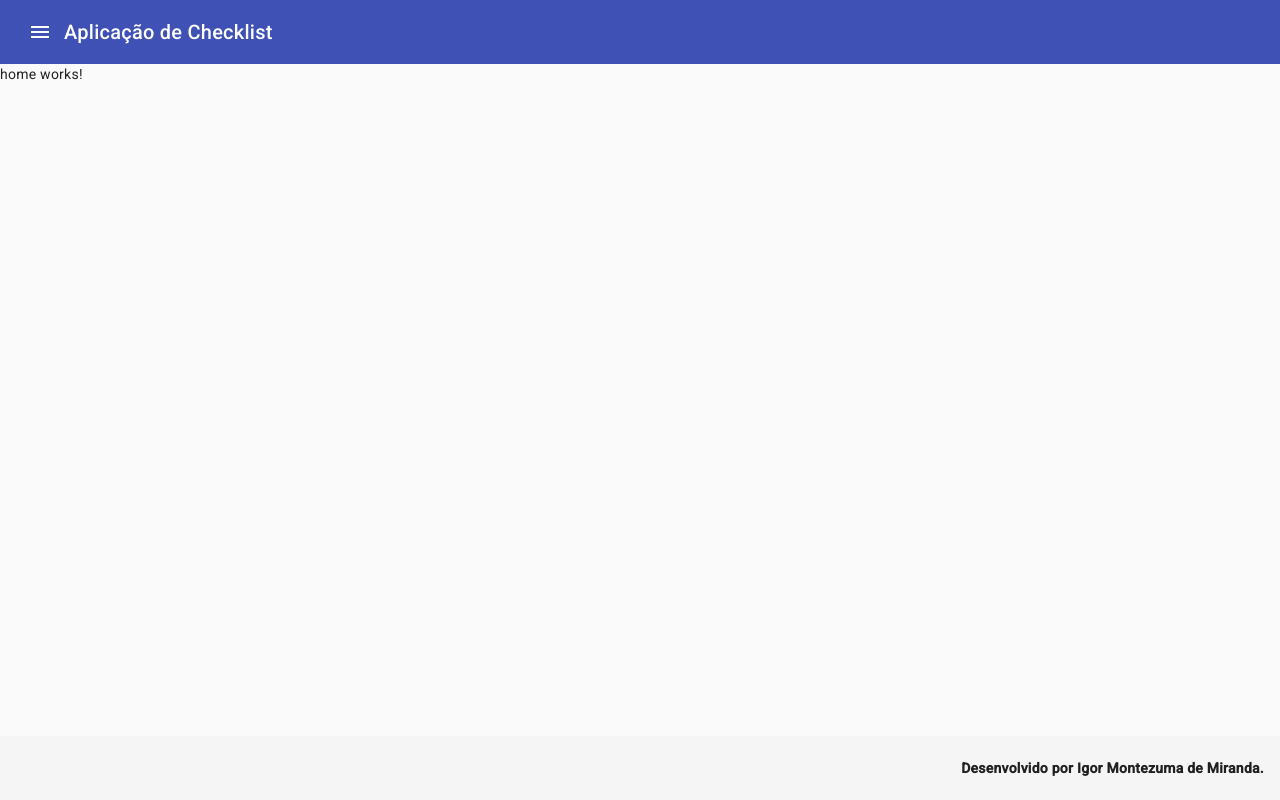
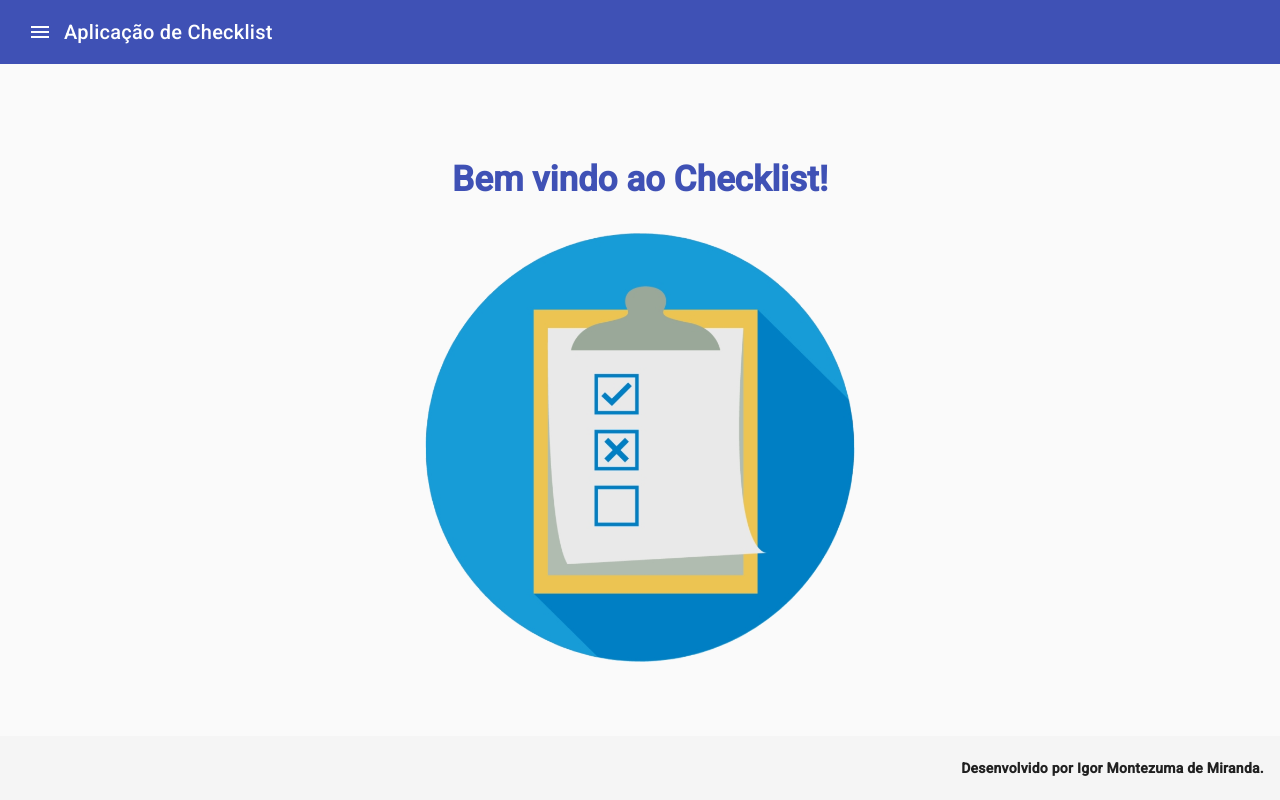
Before and after one commit to igor-montezuma-dev/checklist-app-angular, an Angular app: page / in a window 1280 px wide. Built offline with nearby package versions, Linux system fonts and the light colour scheme.

Commit message:
feat: Stilying home component

```diff
--- a/src/app/app-routing.module.ts
+++ b/src/app/app-routing.module.ts
@@ -3,8 +3,8 @@ import { RouterModule, Routes } from '@angular/router';
 import { CategoryComponent } from './components/category/category.component';
 import { ChecklistComponent } from './components/checklist/checklist.component';
 
+import { HomeComponent } from './components/home/home.component';
 import { PageNotFoundComponent } from './page-not-found/page-not-found.component';
-import { HomeComponent } from './home/home.component';
 
 const routes: Routes = [
   { path: '', component: HomeComponent },
--- a/src/app/app.module.ts
+++ b/src/app/app.module.ts
@@ -11,10 +11,10 @@ import { CategoryComponent } from './components/category/category.component';
 import { ChecklistEditComponent } from './components/checklist-edit/checklist-edit.component';
 import { ChecklistFormComponent } from './components/checklist-form/checklist-form.component';
 import { ChecklistComponent } from './components/checklist/checklist.component';
+import { HomeComponent } from './components/home/home.component';
 import { DialogComponent } from './dialog/dialog.component';
 import { FooterComponent } from './footer/footer.component';
 import { HeaderComponent } from './header/header.component';
-import { HomeComponent } from './home/home.component';
 import { MaterialModule } from './material.module';
 import { PageNotFoundComponent } from './page-not-found/page-not-found.component';
 
--- a/src/app/components/category/category.component.ts
+++ b/src/app/components/category/category.component.ts
@@ -19,7 +19,7 @@ export class CategoryComponent implements OnInit {
   constructor(
     private dialog: MatDialog,
     private categoryService: CategoryService,
-    private SnackbarService: SnackbarService
+    private snackbarService: SnackbarService
   ) {}
 
   ngOnInit(): void {
@@ -43,7 +43,7 @@ export class CategoryComponent implements OnInit {
       .afterClosed()
       .subscribe((resp) => {
         if (resp) {
-          this.SnackbarService.showSnackBar('Categoria atualizada!', 'ok');
+          this.snackbarService.showSnackBar('Categoria atualizada!', 'ok');
         }
       });
   }
@@ -60,7 +60,7 @@ export class CategoryComponent implements OnInit {
       .afterClosed()
       .subscribe((resp) => {
         if (resp) {
-          this.SnackbarService.showSnackBar('Categoria removida!', 'ok');
+          this.snackbarService.showSnackBar('Categoria removida!', 'ok');
         } else {
           console.log('Erro ao remover categoria.');
         }
@@ -77,7 +77,7 @@ export class CategoryComponent implements OnInit {
       .afterClosed()
       .subscribe((resp) => {
         if (resp) {
-          this.SnackbarService.showSnackBar('Categoria criada!', 'ok');
+          this.snackbarService.showSnackBar('Categoria criada!', 'ok');
         }
       });
   }
--- a/src/app/components/checklist-edit/checklist-edit.component.ts
+++ b/src/app/components/checklist-edit/checklist-edit.component.ts
@@ -27,6 +27,6 @@ export class ChecklistEditComponent implements OnInit {
   ngOnInit(): void {}
 
   public onFormClose($event: any) {
-    this.modalRef.close();
+    this.modalRef.close($event);
   }
 }
--- a/src/app/components/checklist/checklist.component.ts
+++ b/src/app/components/checklist/checklist.component.ts
@@ -2,12 +2,10 @@ import { Component, OnInit } from '@angular/core';
 import { MatDialog } from '@angular/material/dialog';
 import { ChecklistItem } from '../../_models/checklistItem';
 
-
 import { DialogComponent } from '../../dialog/dialog.component';
 import { ChecklistService } from '../../services/checklist/checklist.service';
+import { SnackbarService } from '../../services/snackbar/snackbar.service';
 import { ChecklistEditComponent } from '../checklist-edit/checklist-edit.component';
-
-
 
 @Component({
   selector: 'app-checklist',
@@ -27,7 +25,11 @@ export class ChecklistComponent implements OnInit {
     'actions',
   ];
 
-  constructor(private dialog: MatDialog, private checklistService: ChecklistService) {}
+  constructor(
+    private dialog: MatDialog,
+    private checklistService: ChecklistService,
+    private snackBarService: SnackbarService
+  ) {}
 
   ngOnInit(): void {
     this.checklistService.getAllChecklistItems().subscribe({
@@ -51,7 +53,9 @@ export class ChecklistComponent implements OnInit {
       })
       .afterClosed()
       .subscribe((resp) => {
-        console.log('Janela fechada');
+        if (resp) {
+          this.snackBarService.showSnackBar('Item criado!', 'ok');
+        }
       });
   }
 
@@ -60,8 +64,6 @@ export class ChecklistComponent implements OnInit {
   }
 
   public deleteChecklistItem(checklistItem: ChecklistItem) {
-    console.log(`Removendo item`);
-
     this.dialog
       .open(DialogComponent, {
         disableClose: true,
@@ -73,12 +75,13 @@ export class ChecklistComponent implements OnInit {
       })
       .afterClosed()
       .subscribe((resp) => {
-        console.log('Janela fechada');
+        if (resp) {
+          this.snackBarService.showSnackBar('Item removido!', 'ok');
+        }
       });
   }
 
   public updateChecklistItem(checklistItem: ChecklistItem) {
-    console.log(`Atualizando item`);
     this.dialog
       .open(ChecklistEditComponent, {
         disableClose: true,
@@ -89,7 +92,9 @@ export class ChecklistComponent implements OnInit {
       })
       .afterClosed()
       .subscribe((resp) => {
-        console.log('Janela fechada');
+        if (resp) {
+          this.snackBarService.showSnackBar('Item atualizado!', 'ok');
+        }
       });
   }
 }
--- /dev/null
+++ b/src/app/components/home/home.component.css
@@ -0,0 +1,14 @@
+.container {
+  width: 100%;
+  display: flex;
+  flex-direction: column;
+
+  align-items: center;
+  justify-content: center;
+
+  h1 {
+    font-weight: bold;
+    font-size: 2.5em !important;
+    color: #3f51b5;
+  }
+}
--- /dev/null
+++ b/src/app/components/home/home.component.html
@@ -0,0 +1,6 @@
+<div>
+  <div class="container mt-100">
+    <h1>Bem vindo ao Checklist!</h1>
+    <img src="assets/images/home-picture.png" alt="Home image" width="450" />
+  </div>
+</div>
--- a/src/app/home/home.component.html
+++ /dev/null
@@ -1 +0,0 @@
-<p>home works!</p>
--- a/src/styles.css
+++ b/src/styles.css
@@ -32,6 +32,10 @@ body {
   margin-bottom: 20px;
 }
 
+.mt-100 {
+  margin-top: 100px;
+}
+
 .flxs-center-row {
   display: flex !important;
   flex-direction: row;
```
Also changed, not shown: src/app/components/home/home.component.ts (renamed from src/app/home/home.component.ts), src/app/home/home.component.css (deleted), src/assets/images/home-picture.png (added), 1 other file (tests, documents, lock files or other folders).
